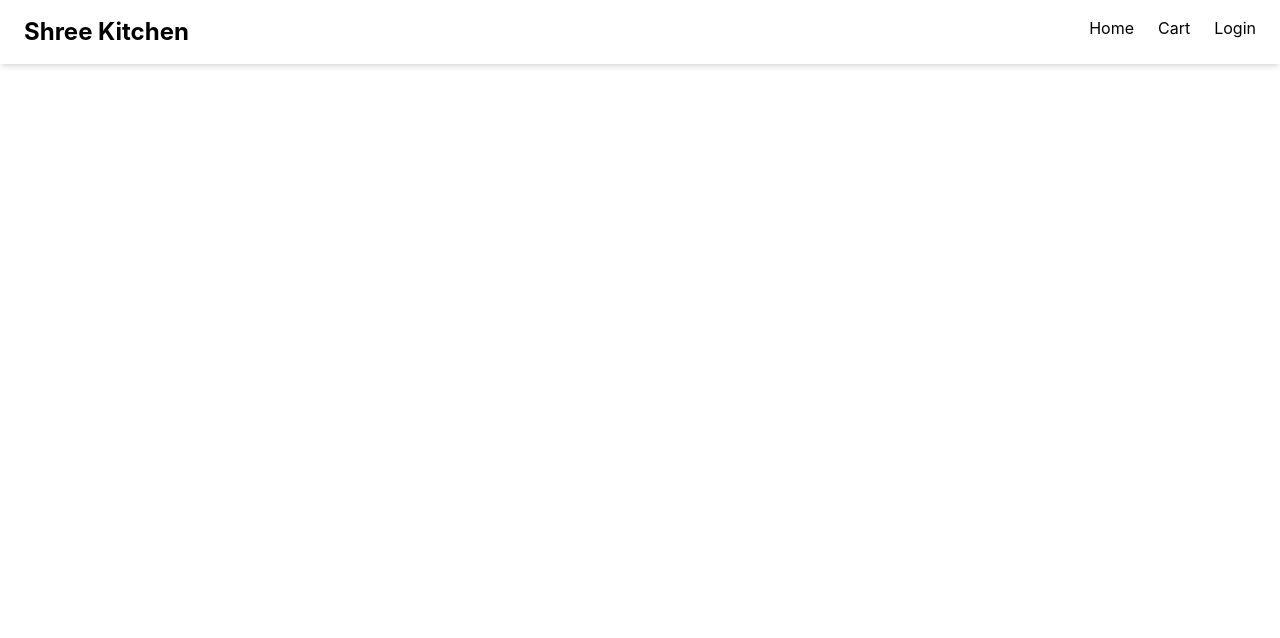
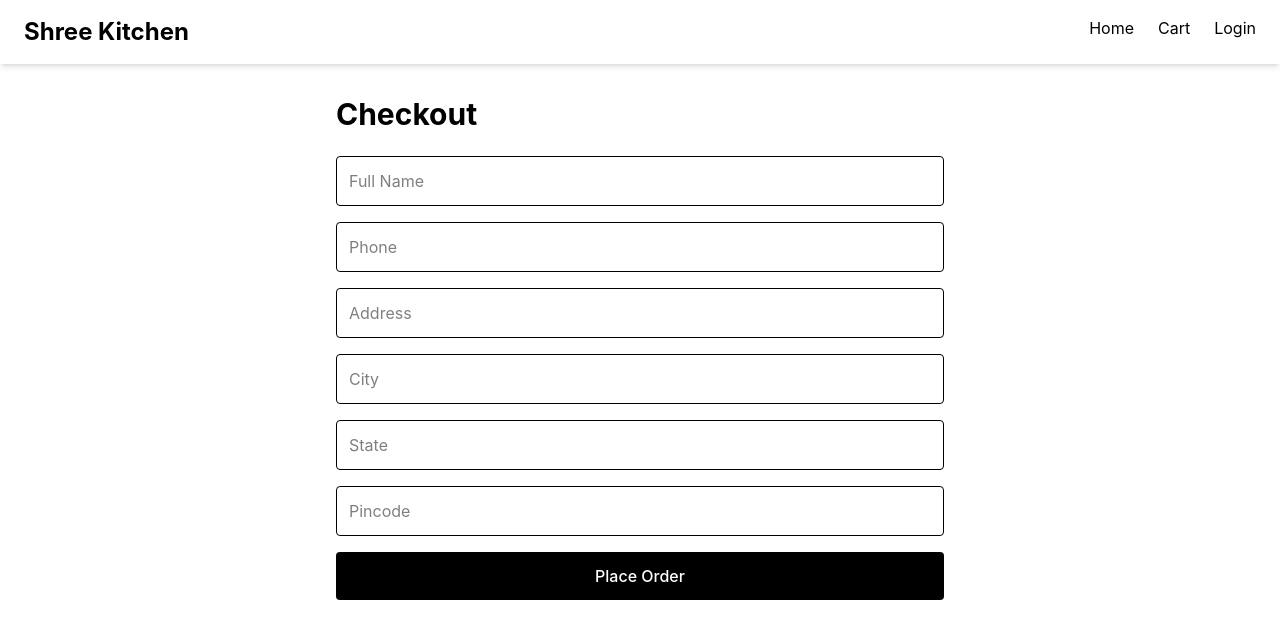
Before and after one commit to Akshay9522-cell/shree-kitchen, a React app in the folder frontend/frontend/: page /checkout in a window 1280 px wide. Shown: the top 638 px of the page. Built offline with nearby package versions, Linux system fonts and the light colour scheme; the HTML template or start-up script is replaced by a standard one.

Commit message:
Day 10 : Razorpay Integeration Successfull

```diff
--- a/frontend/frontend/src/App.jsx
+++ b/frontend/frontend/src/App.jsx
@@ -6,10 +6,11 @@ import {
 import Login from "./pages/Login";
 import Register from "./pages/Register";
 import Navbar from "./components/Navbar";
-
+import Checkout from "./pages/Checkout";
 import Home from "./pages/Home";
 import Cart from "./pages/Cart";
 import ProductDetails from "./pages/ProductDetails";
+import OrderSuccess from "./pages/OrderSuccess";
 
 function App() {
   return (
@@ -40,6 +41,14 @@ function App() {
   path="/cart"
   element={<Cart/>}
 />
+<Route
+  path="/checkout"
+  element={<Checkout />}
+/>
+<Route
+  path="/order-success"
+  element={<OrderSuccess />}
+/>
       </Routes>
     </BrowserRouter>
   );
--- a/frontend/frontend/src/pages/Cart.jsx
+++ b/frontend/frontend/src/pages/Cart.jsx
@@ -3,8 +3,10 @@ console.log(removeCartItem);
 import { useEffect, useState } from "react";
 import { getCart } from "../services/cartService";
 import { updateCartItem, removeCartItem } from "../services/cartService";
+import { useNavigate } from "react-router-dom";
 
 export default function Cart() {
+    const navigate = useNavigate();
   const [cart, setCart] = useState([]);
   const [loading, setLoading] = useState(true);
 
@@ -119,35 +121,29 @@ const handleRemove = async (
                 <div className="flex justify-between items-center mt-4 pt-4 border-t border-gray-100">
                   <div className="flex items-center text-sm font-medium text-gray-600">
                     <span className="mr-2">Qty:</span>
-                    <span className="bg-gray-100 text-gray-800 px-3 py-1 rounded-md font-semibold">
+                   <div className="flex items-center gap-2">
   <button
-      onClick={() =>
-        handleDecrease(item)
-      }
+    onClick={() => handleDecrease(item)}
     className="bg-gray-200 px-3 py-1 rounded"
   >
     -
   </button>
 
-    <span>
+  <span className="font-bold">
     {item.quantity}
   </span>
 
   <button
-      onClick={() =>
-        handleIncrease(item)
-      }
+    onClick={() => handleIncrease(item)}
     className="bg-gray-200 px-3 py-1 rounded"
   >
     +
   </button>
-
-
-                    </span>
+</div>
                   </div>
 
                   {/* Optional: Placeholder for a remove button to make it look standard */}
-                  <button className="text-sm font-medium text-red-500 hover:text-red-700 transition"
+                  <button
                   onClick={() =>
         handleRemove(item)
       }
@@ -184,7 +180,10 @@ const handleRemove = async (
             </div>
           </div>
 
-          <button className="w-full mt-6 bg-indigo-600 hover:bg-indigo-700 text-white font-semibold py-3 px-4 rounded-xl transition duration-200 shadow-sm hover:shadow">
+         <button
+  onClick={() => navigate("/checkout")}
+  className="w-full mt-6 bg-indigo-600 hover:bg-indigo-700 text-white font-semibold py-3 px-4 rounded-xl transition duration-200 shadow-sm hover:shadow"
+>
   Proceed to Checkout
 </button>
         </div>
--- /dev/null
+++ b/frontend/frontend/src/pages/Checkout.jsx
@@ -0,0 +1,178 @@
+import { useState } from "react";
+import { placeOrder } from "../services/orderService";
+import { createPaymentOrder, verifyPayment } from "../services/paymentService";
+import { loadRazorpay } from "../utils/loadRazorpay";
+import { useNavigate } from "react-router-dom";
+
+export default function Checkout() {
+  const navigate = useNavigate();
+  const [formData, setFormData] = useState({
+    fullName: "",
+    phone: "",
+    address: "",
+    city: "",
+    state: "",
+    pincode: "",
+  });
+
+  const handleChange = (e) => {
+    setFormData({
+      ...formData,
+      [e.target.name]: e.target.value,
+    });
+  };
+
+  const handleSubmit = async (e) => {
+    e.preventDefault();
+
+    try {
+      // 1. Ensure Razorpay Script is Loaded
+      const loaded = await loadRazorpay();
+      if (!loaded || !window.Razorpay) {
+        alert("Razorpay SDK failed to load. Please check your internet connection.");
+        return;
+      }
+
+      // 2. Create the Order in your Database
+      console.log("Creating internal store order...");
+      const orderRes = await placeOrder({
+        shippingAddress: formData,
+        paymentMethod: "ONLINE",
+      });
+
+      const orderId = orderRes?.data?.order?._id || orderRes?.order?._id;
+      if (!orderId) {
+        alert("Failed to create internal store order ID.");
+        return;
+      }
+      console.log("ORDER CREATED:", orderId);
+
+      // 3. Create Razorpay Order & Fetch Test API Key
+      console.log("Initiating Razorpay server order...");
+      const paymentRes = await createPaymentOrder(orderId);
+
+      // Auto-extract logic in case your Axios service auto-unwraps the ".data" key
+      const targetData = paymentRes?.data ? paymentRes.data : paymentRes;
+      const { razorpayOrder, key } = targetData;
+
+      console.log("Extracted API Key:", key);
+      console.log("Extracted Razorpay Order Object:", razorpayOrder);
+
+      if (!key || !razorpayOrder || !razorpayOrder.id) {
+        alert("Configuration Error: Key or Order details missing from backend response.");
+        return;
+      }
+
+      // 4. Construct Razorpay Configuration Options
+      const options = {
+        key: key,
+        amount: razorpayOrder.amount, // Handled in paise from backend
+        currency: razorpayOrder.currency || "INR",
+        name: "Shree Kitchen",
+        description: "Kitchen Storage Products",
+        order_id: razorpayOrder.id,   // Must be the rzp_order_xxxx string
+
+        // Prefill mock user data for a smoother UX
+        prefill: {
+          name: formData.fullName || "Test User",
+          contact: formData.phone || "9999999999",
+        },
+
+        // Success Handler
+        handler: async (response) => {
+          console.log("Razorpay Checkout Success Response:", response);
+          try {
+            const verifyRes = await verifyPayment({
+              razorpay_order_id: response.razorpay_order_id,
+              razorpay_payment_id: response.razorpay_payment_id,
+              razorpay_signature: response.razorpay_signature,
+            });
+
+            const verificationTarget = verifyRes?.data ? verifyRes.data : verifyRes;
+
+            if (verificationTarget.success) {
+              alert("Payment Successful 🎉");
+              navigate("/my-orders");
+            } else {
+              alert("Payment verification failed on server side.");
+            }
+          } catch (verifyError) {
+            console.error("Verification endpoint crashed:", verifyError);
+            alert("Error trying to verify your signature backend.");
+          }
+        },
+
+        // Modal customization
+        theme: {
+          color: "#4F46E5",
+        },
+        modal: {
+          ondismiss: function () {
+            console.log("User closed the checkout popup without paying.");
+          }
+        }
+      };
+
+      // 5. Open Checkout Modal
+      const razor = new window.Razorpay(options);
+      razor.open();
+
+    } catch (error) {
+      console.error("Checkout process caught an error:", error);
+      alert(error?.response?.data?.message || error.message || "An unexpected error occurred.");
+    }
+  };
+
+  return (
+    <div className="max-w-2xl mx-auto p-8">
+      <h1 className="text-3xl font-bold mb-6">Checkout</h1>
+      <form onSubmit={handleSubmit} className="space-y-4">
+        <input
+          name="fullName"
+          placeholder="Full Name"
+          required
+          onChange={handleChange}
+          className="w-full border p-3 rounded"
+        />
+        <input
+          name="phone"
+          placeholder="Phone"
+          required
+          onChange={handleChange}
+          className="w-full border p-3 rounded"
+        />
+        <input
+          name="address"
+          placeholder="Address"
+          required
+          onChange={handleChange}
+          className="w-full border p-3 rounded"
+        />
+        <input
+          name="city"
+          placeholder="City"
+          required
+          onChange={handleChange}
+          className="w-full border p-3 rounded"
+        />
+        <input
+          name="state"
+          placeholder="State"
+          required
+          onChange={handleChange}
+          className="w-full border p-3 rounded"
+        />
+        <input
+          name="pincode"
+          placeholder="Pincode"
+          required
+          onChange={handleChange}
+          className="w-full border p-3 rounded"
+        />
+        <button className="w-full bg-black text-white py-3 rounded font-medium hover:bg-gray-800 transition-colors">
+          Place Order
+        </button>
+      </form>
+    </div>
+  );
+}
--- /dev/null
+++ b/frontend/frontend/src/pages/OrderSuccess.jsx
@@ -0,0 +1,15 @@
+// OrderSuccess.jsx
+
+export default function OrderSuccess() {
+  return (
+    <div className="flex flex-col items-center justify-center min-h-screen">
+      <h1 className="text-4xl font-bold text-green-600">
+        Order Placed Successfully 🎉
+      </h1>
+
+      <p className="mt-4">
+        Thank you for shopping with Shree Kitchen
+      </p>
+    </div>
+  );
+}
--- /dev/null
+++ b/frontend/frontend/src/services/orderService.js
@@ -0,0 +1,7 @@
+import API from "./api";
+
+export const placeOrder = (data) =>
+  API.post("/orders", data);
+
+export const getMyOrders = () =>
+  API.get("/orders/my-orders");
--- /dev/null
+++ b/frontend/frontend/src/services/paymentService.js
@@ -0,0 +1,17 @@
+import API from "./api";
+
+export const createPaymentOrder = (
+  orderId
+) =>
+  API.post(
+    "/payments/create-order",
+    { orderId }
+  );
+
+export const verifyPayment = (
+  data
+) =>
+  API.post(
+    "/payments/verify",
+    data
+  );
--- /dev/null
+++ b/frontend/frontend/src/utils/loadRazorpay.js
@@ -0,0 +1,20 @@
+// src/utils/loadRazorpay.js
+
+export const loadRazorpay = () => {
+  return new Promise((resolve) => {
+    const script = document.createElement("script");
+
+    script.src =
+      "https://checkout.razorpay.com/v1/checkout.js";
+
+    script.onload = () => {
+      resolve(true);
+    };
+
+    script.onerror = () => {
+      resolve(false);
+    };
+
+    document.body.appendChild(script);
+  });
+};
```
Also changed, not shown: 2 other files (tests, documents, lock files or other folders). Lines whose indentation alone changed are shown as unchanged.
